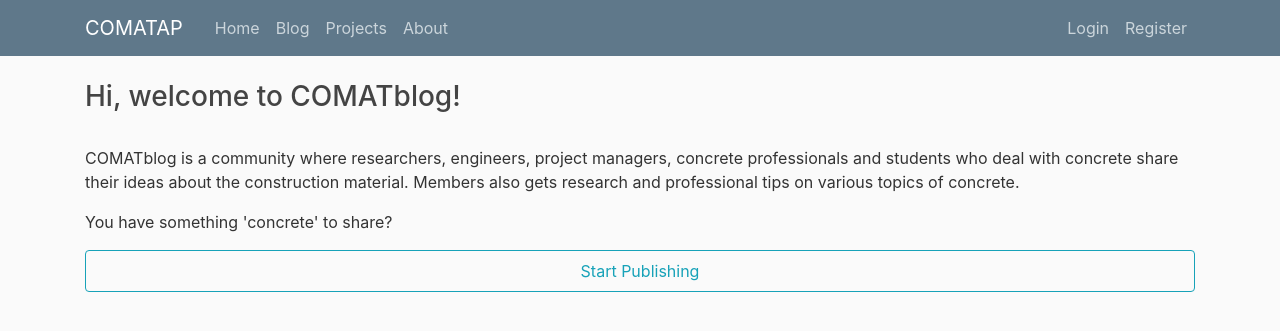
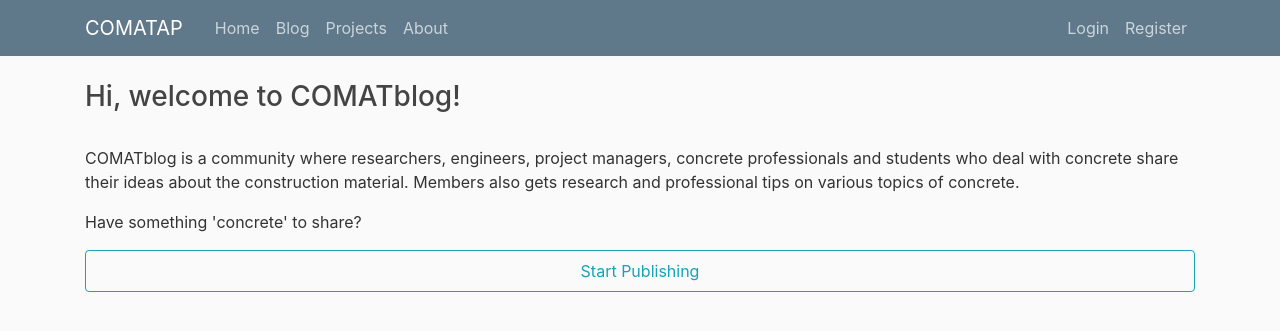
Before and after one commit to olurepo/comatap, a Django app: page /blog/ in a window 1280 px wide. Shown: the top 331 px of the page. Run offline with Django 3.2, Linux system fonts and the light colour scheme; data that the repository does not hold is empty; some libraries are stand-ins or nearby versions.

Commit message:
Text Changes

```diff
--- a/blog/templates/blog/home.html
+++ b/blog/templates/blog/home.html
@@ -7,7 +7,7 @@
     <p class="article-content">
       COMATblog is a community where researchers, engineers, project managers, concrete professionals and students who deal with concrete share their ideas about the construction material. Members also gets research and professional tips on various topics of concrete.
       <p>
-        You have something 'concrete' to share?
+        Have something 'concrete' to share?
       </p><div class="form-group">
           {% if user.is_authenticated %}
             <a class="nav-item nav-link btn btn-outline-info" href="{% url 'post-create' %}"> Create New Article </a>
```
